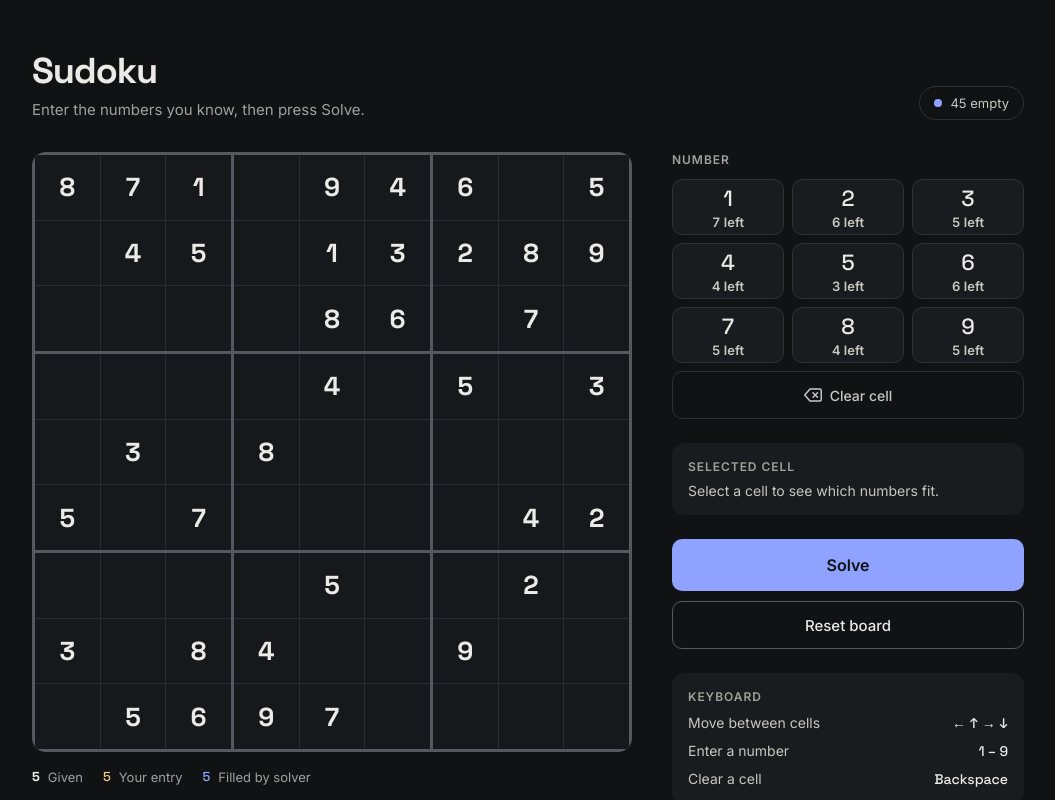
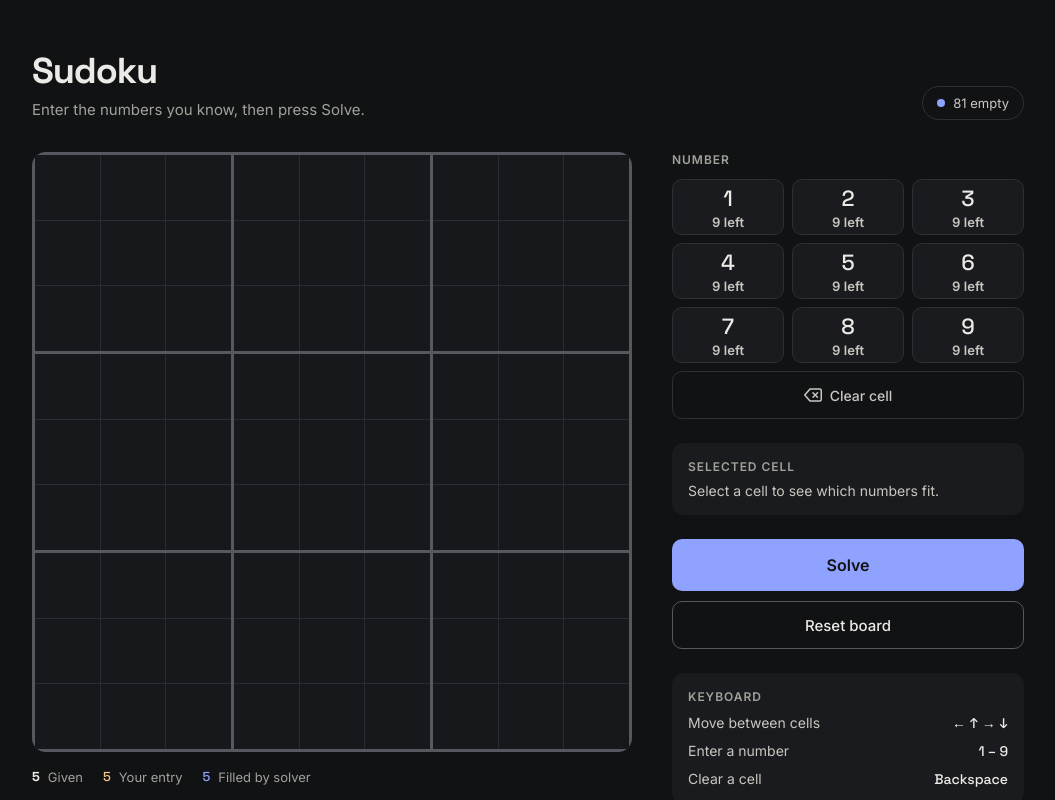
Before and after one commit to dinith95/sudoku-sover, a React (Create React App) app: page / in a window 1280 px wide. Shown: the top 800 px of the page, without its empty margins (112-1167 px from the left). Built offline with nearby package versions, Linux system fonts and the light colour scheme.

Commit message:
Feature/add only candidate0logic (#5)
* added select by only possinble cell value

* solve through only suitable value in column

* added new puzzel

* removed starting puzzel

```diff
--- a/src/App.tsx
+++ b/src/App.tsx
@@ -8,7 +8,6 @@ import {
   emptyGrid,
   isValidGrid,
   solveWithStats,
-  startingGrid,
 } from './solver';
 
 const HINT = 'Enter the numbers you know, then press Solve.';
@@ -124,7 +123,7 @@ function SolveLog({ run }: { run: SolveRun }) {
 }
 
 function App() {
-  const [grid, setGrid] = useState<Grid>(startingGrid);
+  const [grid, setGrid] = useState<Grid>(emptyGrid);
   const [sources, setSources] = useState<Source[]>(() => grid.map(() => 'given'));
   const [message, setMessage] = useState(HINT);
   const [validated, setValidated] = useState(false); // the last solve passed the duplicate check
--- a/src/solver.ts
+++ b/src/solver.ts
@@ -49,23 +49,6 @@ export function emptyGrid(): Grid {
   return gridFromValues(new Array(CELLS).fill(0));
 }
 
-const STARTING_PUZZLE = [
-  8,7,1, 0,9,4, 6,0,5,
-  0,4,5, 0,1,3, 2,8,9,
-  0,0,0, 0,8,6, 0,7,0,
-  0,0,0, 0,4,0, 5,0,3,
-  0,3,0, 8,0,0, 0,0,0,
-  5,0,7, 0,0,0, 0,4,2,
-  0,0,0, 0,5,0, 0,2,0,
-  3,0,8, 4,0,0, 9,0,0,
-  0,5,6, 9,7,0, 0,0,0
-];
-
-/** The puzzle the app opens with. */
-export function startingGrid(): Grid {
-  return gridFromValues(STARTING_PUZZLE);
-}
-
 /** Returns the 9 values of the given row (0-8); 0 marks an empty cell. */
 export function existsInRow(g: Grid, row: number, num: number): boolean {
   return g.slice(row * SIZE, (row + 1) * SIZE).some((c) => c.value === num);
@@ -75,6 +58,49 @@ export function existsInRow(g: Grid, row: number, num: number): boolean {
 export function existsInColumn(g: Grid, col: number, num: number): boolean {
   return g.some((c, i) => i % SIZE === col && c.value === num);
 }
+
+/** True if another cell in row `rowNumber` (0-8), apart from column `cellNumber`, lists `candidateValue`. */
+export function canRowPeersHold(grid: Grid, rowNumber: number, cellNumber: number, candidateValue: number): boolean {
+  for (let col = 0; col < SIZE; col++) {
+    const gridNumeber = rowNumber * SIZE + col;
+    if (col !== cellNumber && grid[gridNumeber].candidates.includes(candidateValue)) {
+      return true;
+    }
+  }
+  return false;
+}
+
+/** True if another cell in column `cellNumber` (0-8), apart from row `rowNumber`, lists `candidateValue`. */
+export function canColumnPeersHold(grid: Grid, rowNumber: number, colNumber: number, candidateValue: number): boolean {
+
+  for (let row = 0; row < SIZE; row++) {
+    const gridNumber = row * SIZE + colNumber;
+    if (row !== rowNumber && grid[gridNumber].candidates.includes(candidateValue)) {
+      return true;
+    }
+  }
+  return false;
+}
+
+/** True if another cell in the box of cell (`rowNumber`, `cellNumber`) lists `candidateValue`. */
+export function canBoxPeersHold(grid: Grid, rowNumber: number, cellNumber: number, candidateValue: number): boolean {
+  const index = rowNumber * SIZE + cellNumber;
+  const box = Math.floor(rowNumber / 3) * 3 + Math.floor(cellNumber / 3);
+  return BOX_INDICES[box].some((i) => i !== index && grid[i].candidates.includes(candidateValue));
+}
+
+/**
+ * Returns true only when the row peers, column peers and box peers each still have at least one
+ * other cell that can hold `candidateValue`. False means this cell is the only place for the digit
+ * in its row, column or box. `rowNumber` and `cellNumber` are 0-8 (cellNumber = column).
+ */
+// export function canOtherCellsHold(grid: Grid, rowNumber: number, cellNumber: number, candidateValue: number): boolean {
+//   return (
+//     canRowPeersHold(grid, rowNumber, cellNumber, candidateValue) &&
+//     canColumnPeersHold(grid, rowNumber, cellNumber, candidateValue) &&
+//     canBoxPeersHold(grid, rowNumber, cellNumber, candidateValue)
+//   );
+// }
 
 /**
  * Fills, in place, every empty cell of `box` (0-8) that has exactly one candidate left.
@@ -124,8 +150,17 @@ function solveInsideColumn(grid: Grid, col: number): void {
 
     grid[cell].candidates = suitable;
 
-    if (suitable.length === 1) {
-      grid[cell].value = suitable[0]; // all other candidates exist in the row
+    // Hidden single: a candidate that no other cell in this column can hold must go here.
+    if (suitable.length > 1) {
+      const onlyHere = suitable.filter((v) => !canColumnPeersHold(grid, row, col, v));
+      if (onlyHere.length === 1) {
+        grid[cell].candidates = onlyHere; // the only suitable candidate
+      }
+    }
+
+    const remaining = grid[cell].candidates;
+    if (remaining.length === 1) {
+      grid[cell].value = remaining[0]; // all other candidates are ruled out
       grid[cell].candidates = [];
     }
   }
@@ -151,8 +186,17 @@ function solveInsideRow(grid: Grid, row: number): void {
 
     grid[cell].candidates = suitable;
 
-    if (suitable.length === 1) {
-      grid[cell].value = suitable[0]; // all other candidates exist in the column
+    // Hidden single: a candidate that no other cell in this row can hold must go here.
+    if (suitable.length > 1) {
+      const onlyHere = suitable.filter((v) => !canRowPeersHold(grid, row, col, v));
+      if (onlyHere.length === 1) {
+        grid[cell].candidates = onlyHere; // the only suitable candidate
+      }
+    }
+
+    const remaining = grid[cell].candidates;
+    if (remaining.length === 1) {
+      grid[cell].value = remaining[0]; // all other candidates are ruled out
       grid[cell].candidates = [];
     }
   }
```
